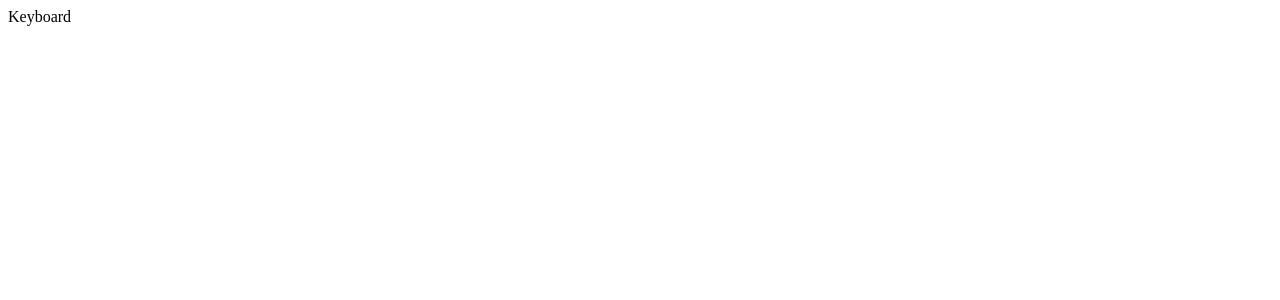
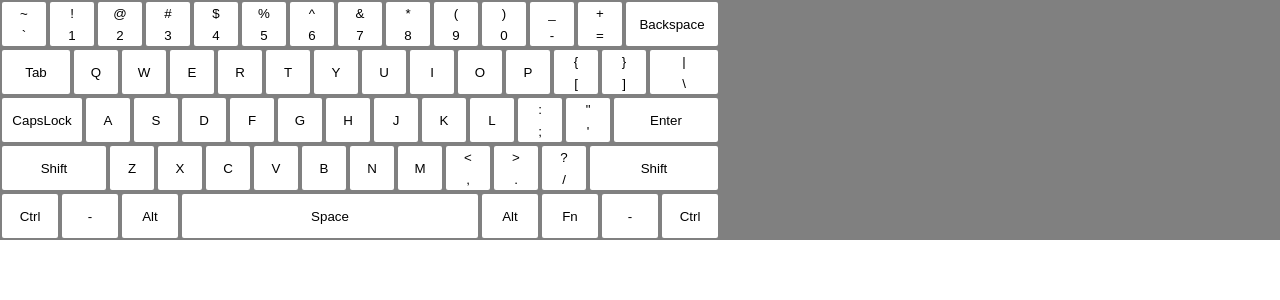
Before and after one commit to hhk9292/frontend-study, a React (Vite) app: page /keyboard in a window 1280 px wide. Shown: the top 300 px of the page. Built offline with nearby package versions, Linux system fonts and the light colour scheme.

Commit message:
키보드 기본 구성

```diff
--- /dev/null
+++ b/src/features/keyboard/components/KeyButton.tsx
@@ -0,0 +1,35 @@
+import React from 'react';
+
+import './style.css';
+import { ClickKeyboardEvent } from '@keyboard/types';
+
+type Props = {
+  size: 1 | 1.25 | 1.5 | 1.75 | 2 | 2.25 | 2.5 | 2.75 | 6.25;
+  text: string;
+  upperText?: string;
+  onClick: (e: ClickKeyboardEvent) => void;
+};
+
+const BASE_WIDTH = 48;
+const BASE_HEIGHT = BASE_WIDTH;
+
+const KeyButton = ({ size, text, upperText, onClick }: Props) => {
+  const width = size * BASE_WIDTH;
+
+  const onClickHandler = () => {
+    onClick({
+      key: text,
+      keyWithShift: upperText,
+    });
+  };
+  return (
+    <div className="keyboard_button_wrapper" style={{ height: `${BASE_HEIGHT}px`, width: `${width}px` }}>
+      <button className="keyboard_button" onClick={onClickHandler}>
+        {upperText && <span className="upperText">{upperText}</span>}
+        <span className="text">{text}</span>
+      </button>
+    </div>
+  );
+};
+
+export default KeyButton;
--- /dev/null
+++ b/src/features/keyboard/components/KeyRow.tsx
@@ -0,0 +1,13 @@
+import React from 'react';
+
+import './style.css';
+
+type Props = {
+  children?: React.ReactNode;
+};
+
+const KeyRow = ({ children }: Props) => {
+  return <div className="keyboard_row">{children}</div>;
+};
+
+export default KeyRow;
--- /dev/null
+++ b/src/features/keyboard/components/style.css
@@ -0,0 +1,32 @@
+* {
+  margin: 0;
+  padding: 0;
+  background-color: white;
+  border: 0;
+}
+
+.keyboard_button_wrapper {
+  display: flex;
+  background-color: gray;
+}
+
+.keyboard_button {
+  display: flex;
+  flex-direction: column;
+  justify-content: space-around;
+  border: 2px solid gray;
+  border-radius: 4px;
+
+  width: 100%;
+  height: 100%;
+
+  & span {
+    width: 100%;
+  }
+}
+
+.keyboard_row {
+  display: flex;
+  width: 100%;
+  background-color: gray;
+}
--- /dev/null
+++ b/src/features/keyboard/containers/KeyboardRow1.tsx
@@ -0,0 +1,26 @@
+import React from 'react';
+
+import KeyButton from '@keyboard/components/KeyButton';
+import KeyRow from '@keyboard/components/KeyRow';
+import { ClickKeyboardEvent } from '@keyboard/types';
+
+type Props = {
+  onClick: (e: ClickKeyboardEvent) => void;
+};
+
+const KeyboardRow1 = ({ onClick }: Props) => {
+  return (
+    <KeyRow>
+      <KeyButton text="Ctrl" size={1.25} onClick={onClick} />
+      <KeyButton text="-" size={1.25} onClick={() => void {}} />
+      <KeyButton text="Alt" size={1.25} onClick={onClick} />
+      <KeyButton text="Space" size={6.25} onClick={onClick} />
+      <KeyButton text="Alt" size={1.25} onClick={onClick} />
+      <KeyButton text="Fn" size={1.25} onClick={onClick} />
+      <KeyButton text="-" size={1.25} onClick={() => void {}} />
+      <KeyButton text="Ctrl" size={1.25} onClick={onClick} />
+    </KeyRow>
+  );
+};
+
+export default KeyboardRow1;
--- /dev/null
+++ b/src/features/keyboard/containers/KeyboardRow2.tsx
@@ -0,0 +1,30 @@
+import React from 'react';
+
+import KeyButton from '@keyboard/components/KeyButton';
+import KeyRow from '@keyboard/components/KeyRow';
+import { ClickKeyboardEvent } from '@keyboard/types';
+
+type Props = {
+  onClick: (e: ClickKeyboardEvent) => void;
+};
+
+const KeyboardRow2 = ({ onClick }: Props) => {
+  return (
+    <KeyRow>
+      <KeyButton text="Shift" size={2.25} onClick={onClick} />
+      <KeyButton text="Z" size={1} onClick={onClick} />
+      <KeyButton text="X" size={1} onClick={onClick} />
+      <KeyButton text="C" size={1} onClick={onClick} />
+      <KeyButton text="V" size={1} onClick={onClick} />
+      <KeyButton text="B" size={1} onClick={onClick} />
+      <KeyButton text="N" size={1} onClick={onClick} />
+      <KeyButton text="M" size={1} onClick={onClick} />
+      <KeyButton text="," upperText="<" size={1} onClick={onClick} />
+      <KeyButton text="." upperText=">" size={1} onClick={onClick} />
+      <KeyButton text="/" upperText="?" size={1} onClick={onClick} />
+      <KeyButton text="Shift" size={2.75} onClick={onClick} />
+    </KeyRow>
+  );
+};
+
+export default KeyboardRow2;
--- /dev/null
+++ b/src/features/keyboard/containers/KeyboardRow3.tsx
@@ -0,0 +1,31 @@
+import React from 'react';
+
+import KeyButton from '@keyboard/components/KeyButton';
+import KeyRow from '@keyboard/components/KeyRow';
+import { ClickKeyboardEvent } from '@keyboard/types';
+
+type Props = {
+  onClick: (e: ClickKeyboardEvent) => void;
+};
+
+const KeyboardRow3 = ({ onClick }: Props) => {
+  return (
+    <KeyRow>
+      <KeyButton text="CapsLock" size={1.75} onClick={onClick} />
+      <KeyButton text="A" size={1} onClick={onClick} />
+      <KeyButton text="S" size={1} onClick={onClick} />
+      <KeyButton text="D" size={1} onClick={onClick} />
+      <KeyButton text="F" size={1} onClick={onClick} />
+      <KeyButton text="G" size={1} onClick={onClick} />
+      <KeyButton text="H" size={1} onClick={onClick} />
+      <KeyButton text="J" size={1} onClick={onClick} />
+      <KeyButton text="K" size={1} onClick={onClick} />
+      <KeyButton text="L" size={1} onClick={onClick} />
+      <KeyButton text=";" upperText=":" size={1} onClick={onClick} />
+      <KeyButton text="'" upperText='"' size={1} onClick={onClick} />
+      <KeyButton text="Enter" size={2.25} onClick={onClick} />
+    </KeyRow>
+  );
+};
+
+export default KeyboardRow3;
--- /dev/null
+++ b/src/features/keyboard/containers/KeyboardRow4.tsx
@@ -0,0 +1,32 @@
+import React from 'react';
+
+import KeyButton from '@keyboard/components/KeyButton';
+import KeyRow from '@keyboard/components/KeyRow';
+import { ClickKeyboardEvent } from '@keyboard/types';
+
+type Props = {
+  onClick: (e: ClickKeyboardEvent) => void;
+};
+
+const KeyboardRow4 = ({ onClick }: Props) => {
+  return (
+    <KeyRow>
+      <KeyButton text="Tab" size={1.5} onClick={onClick} />
+      <KeyButton text="Q" size={1} onClick={onClick} />
+      <KeyButton text="W" size={1} onClick={onClick} />
+      <KeyButton text="E" size={1} onClick={onClick} />
+      <KeyButton text="R" size={1} onClick={onClick} />
+      <KeyButton text="T" size={1} onClick={onClick} />
+      <KeyButton text="Y" size={1} onClick={onClick} />
+      <KeyButton text="U" size={1} onClick={onClick} />
+      <KeyButton text="I" size={1} onClick={onClick} />
+      <KeyButton text="O" size={1} onClick={onClick} />
+      <KeyButton text="P" size={1} onClick={onClick} />
+      <KeyButton text="[" upperText="{" size={1} onClick={onClick} />
+      <KeyButton text="]" upperText="}" size={1} onClick={onClick} />
+      <KeyButton text="\" upperText="|" size={1.5} onClick={onClick} />
+    </KeyRow>
+  );
+};
+
+export default KeyboardRow4;
--- /dev/null
+++ b/src/features/keyboard/containers/KeyboardRow5.tsx
@@ -0,0 +1,32 @@
+import React from 'react';
+
+import KeyButton from '@keyboard/components/KeyButton';
+import KeyRow from '@keyboard/components/KeyRow';
+import { ClickKeyboardEvent } from '@keyboard/types';
+
+type Props = {
+  onClick: (e: ClickKeyboardEvent) => void;
+};
+
+const KeyboardRow5 = ({ onClick }: Props) => {
+  return (
+    <KeyRow>
+      <KeyButton text="`" upperText="~" size={1} onClick={onClick} />
+      <KeyButton text="1" upperText="!" size={1} onClick={onClick} />
+      <KeyButton text="2" upperText="@" size={1} onClick={onClick} />
+      <KeyButton text="3" upperText="#" size={1} onClick={onClick} />
+      <KeyButton text="4" upperText="$" size={1} onClick={onClick} />
+      <KeyButton text="5" upperText="%" size={1} onClick={onClick} />
+      <KeyButton text="6" upperText="^" size={1} onClick={onClick} />
+      <KeyButton text="7" upperText="&" size={1} onClick={onClick} />
+      <KeyButton text="8" upperText="*" size={1} onClick={onClick} />
+      <KeyButton text="9" upperText="(" size={1} onClick={onClick} />
+      <KeyButton text="0" upperText=")" size={1} onClick={onClick} />
+      <KeyButton text="-" upperText="_" size={1} onClick={onClick} />
+      <KeyButton text="=" upperText="+" size={1} onClick={onClick} />
+      <KeyButton text="Backspace" size={2} onClick={onClick} />
+    </KeyRow>
+  );
+};
+
+export default KeyboardRow5;
--- /dev/null
+++ b/src/features/keyboard/types/index.ts
@@ -0,0 +1,4 @@
+export type ClickKeyboardEvent = {
+  key: string;
+  keyWithShift: string | undefined;
+};
--- a/src/features/keyboard/views/Keyboard.tsx
+++ b/src/features/keyboard/views/Keyboard.tsx
@@ -1,7 +1,97 @@
-import React from 'react';
+import React, { useState } from 'react';
+
+import KeyboardRow1 from '@keyboard/containers/KeyboardRow1';
+import KeyboardRow2 from '@keyboard/containers/KeyboardRow2';
+import KeyboardRow3 from '@keyboard/containers/KeyboardRow3';
+import KeyboardRow4 from '@keyboard/containers/KeyboardRow4';
+import KeyboardRow5 from '@keyboard/containers/KeyboardRow5';
+import { ClickKeyboardEvent } from '@keyboard/types';
 
 const Keyboard = () => {
-  return <div>Keyboard</div>;
+  const [text, setText] = useState('');
+  const [shiftState, setShiftState] = useState<'on' | 'off' | 'hold'>('off');
+
+  const addLetter = (e: ClickKeyboardEvent) => {
+    const { key, keyWithShift } = e;
+
+    if (shiftState === 'off') {
+      setText(`${text}${key.toLowerCase()}`);
+      return;
+    }
+
+    if (keyWithShift) {
+      setText(`${text}${keyWithShift}`);
+    } else {
+      setText(`${text}${key}`);
+    }
+
+    if (shiftState === 'on') {
+      setShiftState('off');
+    }
+  };
+
+  const toggleShift = () => {
+    if (shiftState === 'off') {
+      setShiftState('on');
+    } else if (shiftState === 'on') {
+      setShiftState('off');
+    }
+  };
+
+  const toggleHoldShift = () => {
+    if (shiftState === 'hold') {
+      setShiftState('off');
+    } else {
+      setShiftState('hold');
+    }
+  };
+
+  const onClickHandler = (e: ClickKeyboardEvent) => {
+    switch (e.key) {
+      case 'Space':
+        setText(`${text} `);
+        break;
+
+      case 'Backspace':
+        if (!text) {
+          setText(text);
+        }
+        setText(text.substring(0, text.length - 1));
+        break;
+
+      case 'Shift':
+        toggleShift();
+        break;
+
+      case 'CapsLock':
+        toggleHoldShift();
+        break;
+
+      case 'Enter':
+        alert(text);
+        break;
+
+      case 'Tab':
+        setText(`${text}  `);
+        break;
+
+      default:
+        addLetter(e);
+        break;
+    }
+  };
+
+  return (
+    <div>
+      <KeyboardRow5 onClick={onClickHandler} />
+      <KeyboardRow4 onClick={onClickHandler} />
+      <KeyboardRow3 onClick={onClickHandler} />
+      <KeyboardRow2 onClick={onClickHandler} />
+      <KeyboardRow1 onClick={onClickHandler} />
+
+      <input type="text" value={text} readOnly />
+    </div>
+  );
 };
 
 export default Keyboard;
```
